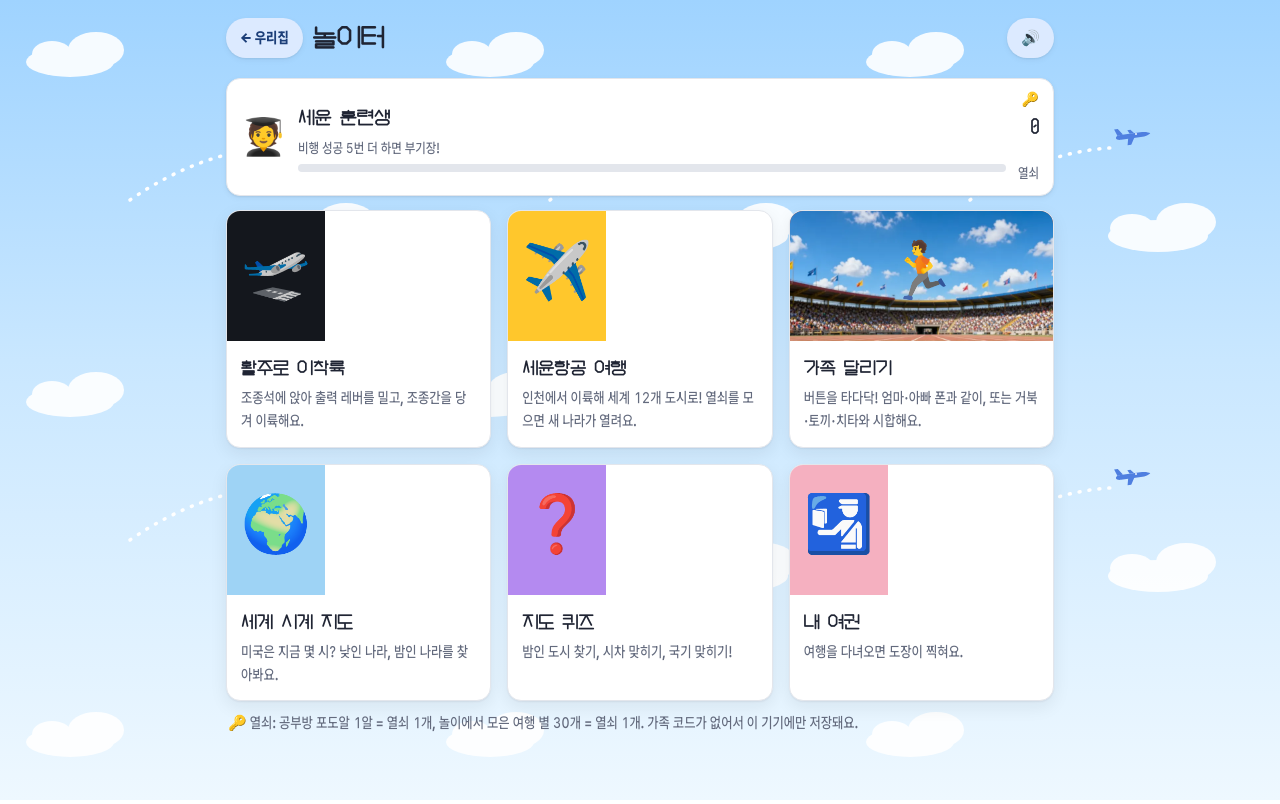
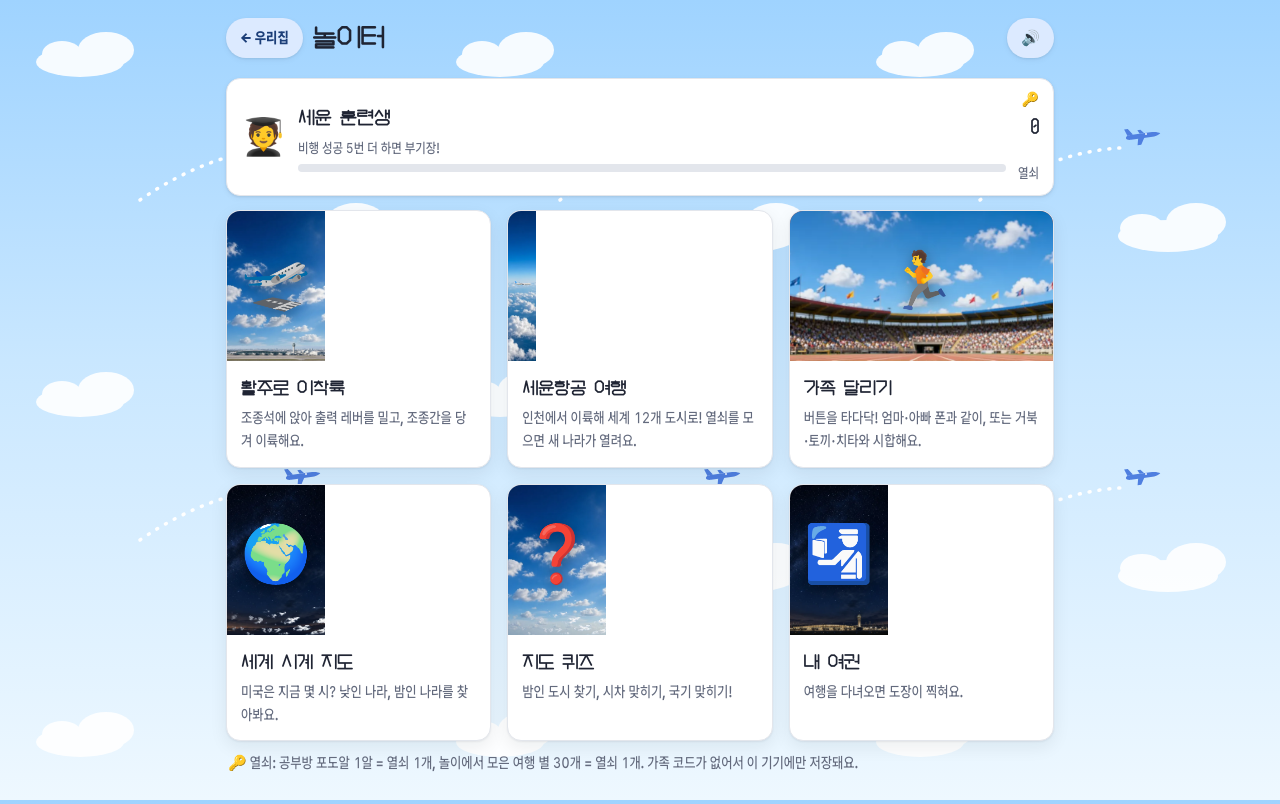
Before and after one commit to wonieee94-tech/urijip-board, a website: page public/games.html in a window 1280 px wide. Drawn offline with Linux system fonts and the light colour scheme.

Commit message:
놀이 카드: 이착륙·여행·지도·퀴즈·여권도 가족 달리기처럼 사진풍 그림으로
Co-Authored-By: Claude Opus 5.5 <noreply@anthropic.com>

```diff
--- a/public/games.html
+++ b/public/games.html
@@ -22,7 +22,7 @@ main.wrap{padding-bottom:calc(30px + env(safe-area-inset-bottom,0px))}
 .hub{display:grid;grid-template-columns:1fr;gap:14px}
 @media (min-width:700px){.hub{grid-template-columns:1fr 1fr 1fr}}
 .gcard{border:1px solid var(--hair);border-radius:var(--r);background:var(--card);box-shadow:var(--shadow);overflow:hidden;padding:0;text-align:left;display:flex;flex-direction:column}
-.gcard .art{height:130px;display:grid;place-items:center;font-size:56px}
+.gcard .art{height:150px;display:grid;place-items:center;font-size:56px;text-shadow:0 4px 14px rgba(0,0,0,.35)}
 .gcard b{display:block;font-family:var(--f-display);font-weight:400;font-size:20px;padding:12px 14px 0}
 .gcard span{display:block;color:var(--muted);font-size:15px;padding:2px 14px 14px}
 .gcard:active{transform:translateY(1px);box-shadow:var(--shadow-sm)}
@@ -913,12 +913,12 @@ function rankBar(){const r=rankOf(),k=keysNow();
 function renderHub(){
   app.innerHTML=`${topbar('놀이터')}${rankBar()}
   <div class="hub">
-    <button class="gcard" data-go="runway"><span class="art" style="background:#14171D">🛫</span><b>활주로 이착륙</b><span>조종석에 앉아 출력 레버를 밀고, 조종간을 당겨 이륙해요.</span></button>
-    <button class="gcard" data-go="trip"><span class="art" style="background:#FFC72C">✈️</span><b>${kidName()}항공 여행</b><span>인천에서 이륙해 세계 ${DESTS.length}개 도시로! 열쇠를 모으면 새 나라가 열려요.</span></button>
+    <button class="gcard" data-go="runway"><span class="art" style="background:url(/img/airport-day.webp) center bottom/100% auto no-repeat,url(/img/sky-day.webp) center/cover">🛫</span><b>활주로 이착륙</b><span>조종석에 앉아 출력 레버를 밀고, 조종간을 당겨 이륙해요.</span></button>
+    <button class="gcard" data-go="trip"><span class="art" style="background:url(/img/plane.webp) center 48%/62% auto no-repeat,url(/img/cruise.webp) center/cover"></span><b>${kidName()}항공 여행</b><span>인천에서 이륙해 세계 ${DESTS.length}개 도시로! 열쇠를 모으면 새 나라가 열려요.</span></button>
     <a class="gcard" href="/race.html" style="text-decoration:none;color:inherit"><span class="art" style="background:#C4553F url(/img/stadium.webp) center 35%/cover">🏃</span><b>가족 달리기</b><span>버튼을 타다닥! 엄마·아빠 폰과 같이, 또는 거북·토끼·치타와 시합해요.</span></a>
-    <button class="gcard" data-go="map"><span class="art" style="background:#9ED3F5">🌍</span><b>세계 시계 지도</b><span>미국은 지금 몇 시? 낮인 나라, 밤인 나라를 찾아봐요.</span></button>
-    <button class="gcard" data-go="quiz"><span class="art" style="background:#B48AF0">❓</span><b>지도 퀴즈</b><span>밤인 도시 찾기, 시차 맞히기, 국기 맞히기!${T.travel.best.quiz?` 최고 ${T.travel.best.quiz}점`:''}</span></button>
-    <button class="gcard" data-go="passport"><span class="art" style="background:#F5B0C0">🛂</span><b>내 여권</b><span>${T.travel.stamps.length?`도장 ${T.travel.stamps.length}개 · 여행 별 ⭐ ${T.travel.stars}`:'여행을 다녀오면 도장이 찍혀요.'}</span></button>
+    <button class="gcard" data-go="map"><span class="art" style="background:url(/img/clouds.webp) center bottom/100% auto no-repeat,url(/img/sky-night.webp) center/cover">🌍</span><b>세계 시계 지도</b><span>미국은 지금 몇 시? 낮인 나라, 밤인 나라를 찾아봐요.</span></button>
+    <button class="gcard" data-go="quiz"><span class="art" style="background:url(/img/clouds.webp) center bottom/100% auto no-repeat,url(/img/sky-day.webp) center 30%/cover">❓</span><b>지도 퀴즈</b><span>밤인 도시 찾기, 시차 맞히기, 국기 맞히기!${T.travel.best.quiz?` 최고 ${T.travel.best.quiz}점`:''}</span></button>
+    <button class="gcard" data-go="passport"><span class="art" style="background:url(/img/airport-night.webp) center bottom/100% auto no-repeat,url(/img/sky-night.webp) center 70%/cover">🛂</span><b>내 여권</b><span>${T.travel.stamps.length?`도장 ${T.travel.stamps.length}개 · 여행 별 ⭐ ${T.travel.stars}`:'여행을 다녀오면 도장이 찍혀요.'}</span></button>
   </div>
   <p class="helptxt">🔑 열쇠: 공부방 포도알 1알 = 열쇠 1개, 놀이에서 모은 여행 별 30개 = 열쇠 1개. ${T.online?'기록은 가족 모두의 기기에 같이 저장돼요.':'가족 코드가 없어서 이 기기에만 저장돼요.'}</p>`;
   $$('[data-go]').forEach(b=>b.onclick=()=>{Sfx.click();go(b.dataset.go)});
--- a/public/skins.css
+++ b/public/skins.css
@@ -194,3 +194,5 @@ html[data-skin] .stars{background:var(--tint-soft);color:var(--tint-ink)}
 html[data-skin] .back{background:var(--tint-soft);color:var(--tint-ink)}
 /* 일정 목록 왼쪽 칸: "하루종일"이 두 줄로 쪼개지지 않게 */
 html[data-skin] .item .tm.all{white-space:nowrap;font-size:15px;letter-spacing:-.03em;padding-top:4px}
+/* 놀이 탭 카드 그림: 사진풍 배경 위 아이콘 */
+.playcard .art{text-shadow:0 2px 8px rgba(0,0,0,.35)}
--- a/public/sw.js
+++ b/public/sw.js
@@ -1,6 +1,6 @@
 // 우리집 보드 서비스 워커 — 홈 화면 앱 설치·끊김 대비용. 가족 데이터(/api/)는 절대 저장하지 않는다.
 // 화면을 고쳐 올릴 때 VERSION 을 올리면 옛 저장본이 지워진다.
-const VERSION = '23-2026-11-18';
+const VERSION = '24-2026-11-18';
 const CACHE = 'urijip-' + VERSION;
 const SHELL = ['/', '/study.html', '/games.html', '/app.css', '/theme.css', '/skins.css', '/grapes.js', '/hangul.js', '/progress.js', '/race.html', '/race-core.mjs', '/icon.svg', '/manifest.webmanifest'];
 const NET_WAIT = 3000; // 인터넷이 느리면 3초 뒤 저장본을 보여 준다
```
Also changed, not shown: public/index.html (+5 -5 lines).
